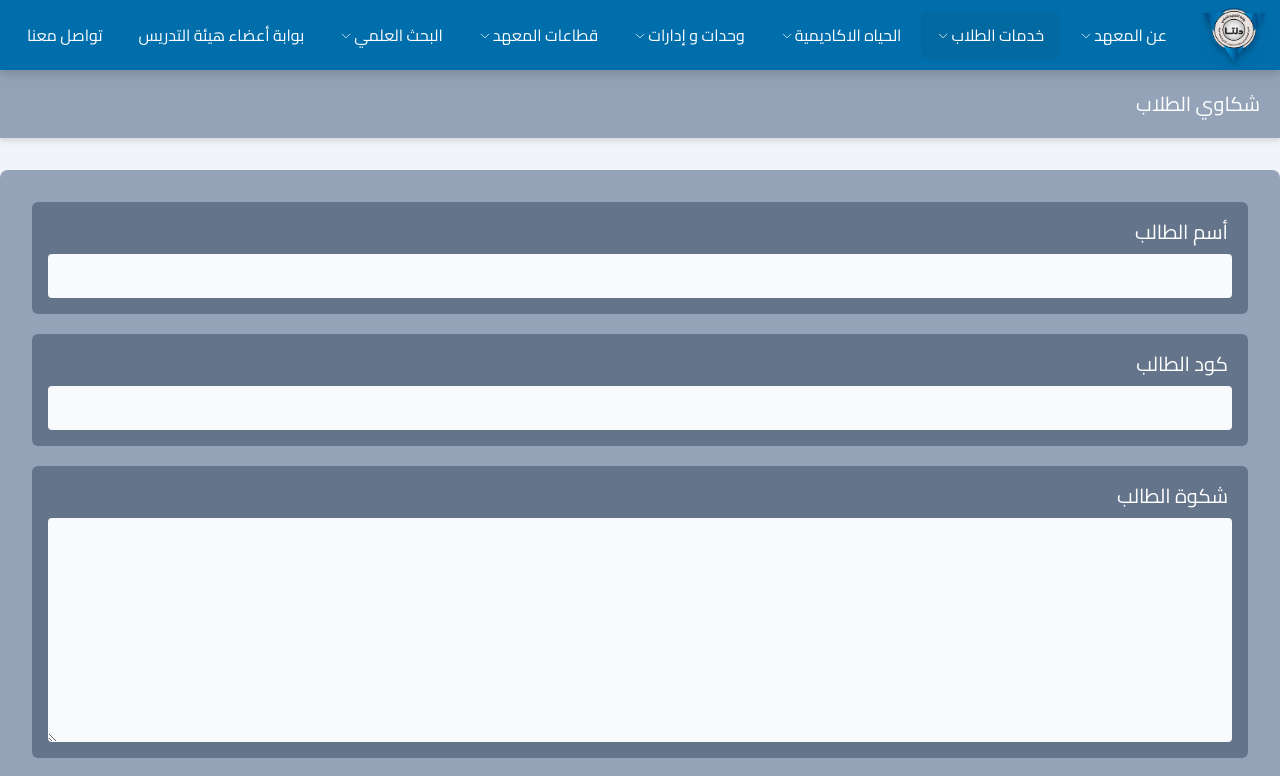
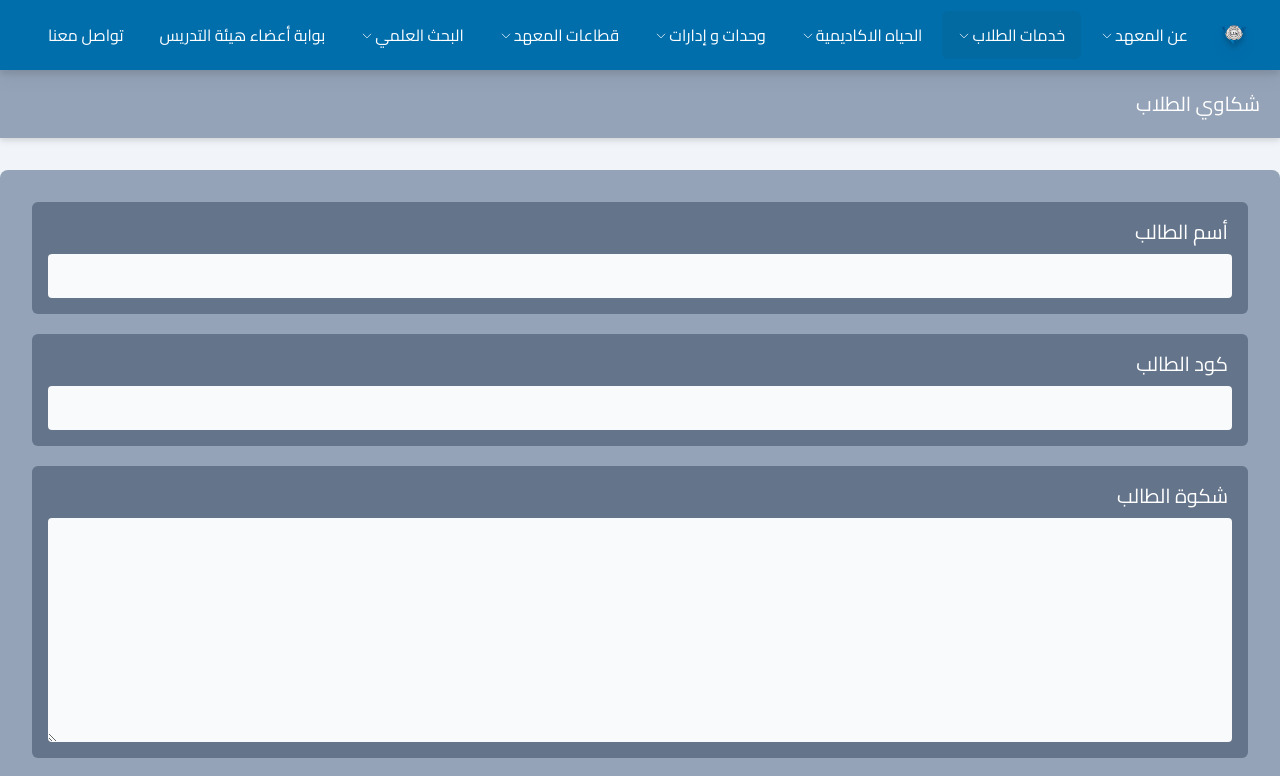
Before and after one commit to ahmedsalama288/graduation-project-with-backend, a Next.js app: page /student-services/complaints in a window 1280 px wide. Shown: the top 776 px of the page. Built offline with nearby package versions, Linux system fonts and the light colour scheme.

Commit message:
style change to improve "Best Practices Displays images with incorrect aspect ratio"

```diff
--- a/src/app/ui/root-layout/logo.tsx
+++ b/src/app/ui/root-layout/logo.tsx
@@ -4,15 +4,15 @@ import Link from "next/link";
 
 export default function Logo() {
   return (
-    <Link href="/" className="drop-shadow-lg inline-block">
+    <Link href="/" className="drop-shadow-lg inline-flex justify-center items-center w-[73px] h-[70px]">
       <Image
-        className="w-[70px] h-[70px] min-w-[70px] max-w-[70px] drop-shadow-md"
+        className=" w-full h-auto drop-shadow-md"
         src={logo}
         priority
         alt="delta logo"
         quality={80}
-        height={1000}
-        width={1000}
+        height={1080}
+        width={1013}
       />
     </Link>
   );
```
